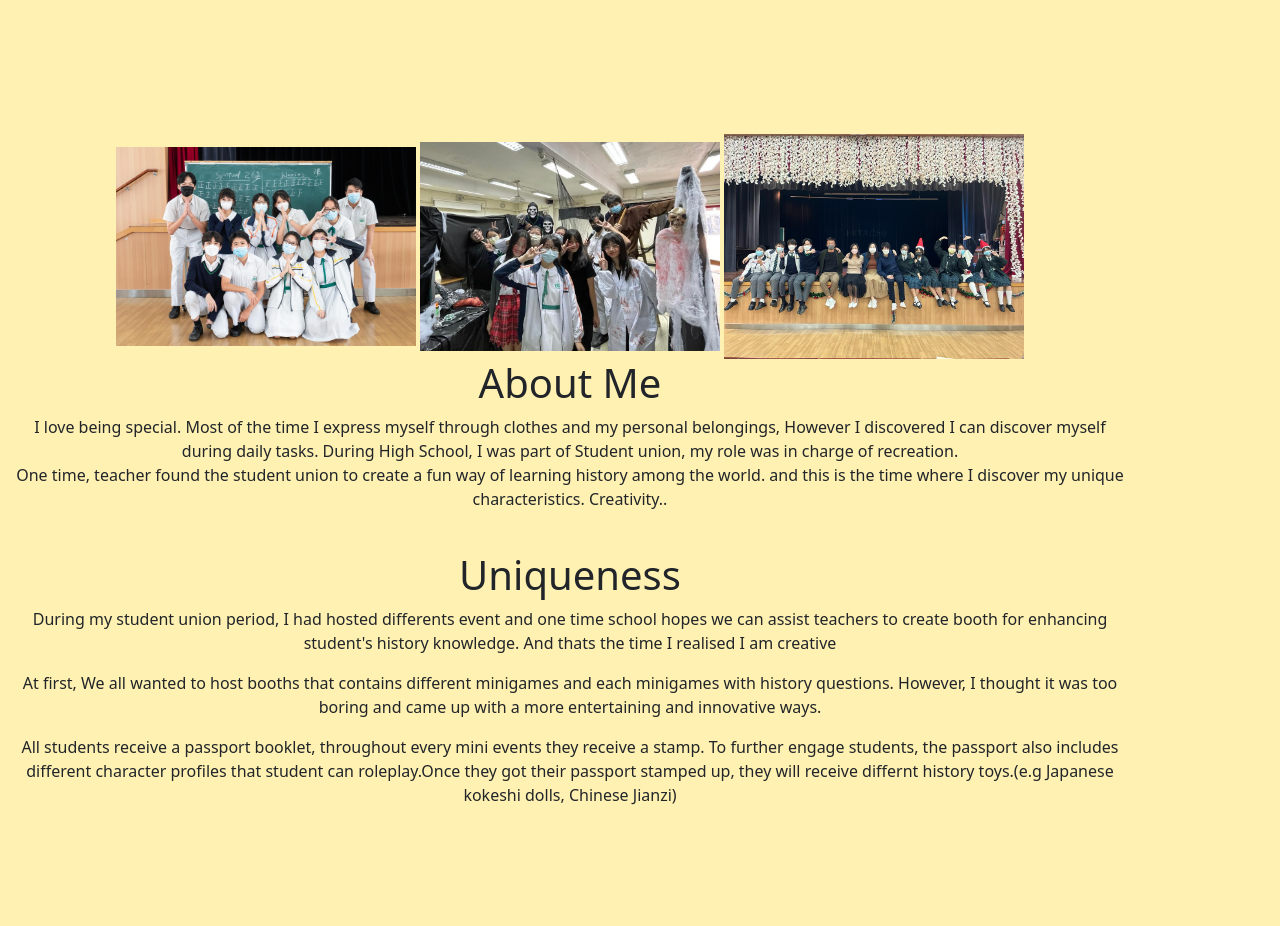
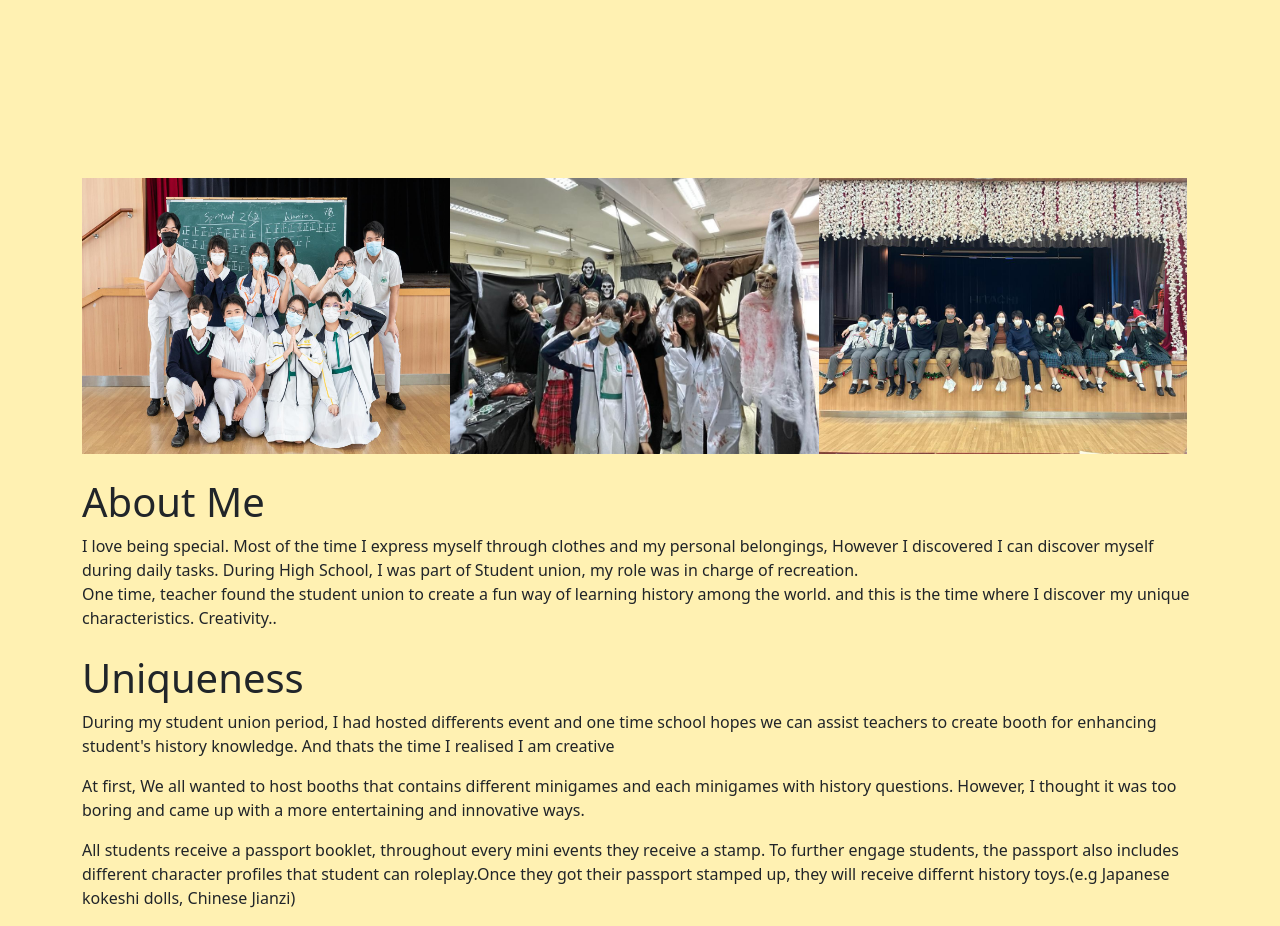
Before and after one commit to mtmccx/myachievementsweb, a plain HTML site: page index.html in a window 1280 px wide. Shown: the part 660-1586 px from the top of the page. Before the commit the page ends 1483 px from the top, so only its background shows below. Drawn offline with nearby package versions, Linux system fonts and the light colour scheme.

Commit message:
fix html css

```diff
--- a/css/master.css
+++ b/css/master.css
@@ -1,19 +1,5 @@
-.img100{
-    width: 300px;
-
-}
-.img200{
-    width: 300px;
-
-}
-.img300{
-    width: 300px;
-
-}
-
-
-.center-text {
-    text-align: center;
+.img {
+    width: 33%;
   }
 
   /* web color */
@@ -23,18 +9,11 @@ body {
   }
   .jumbotron {
     background-color: #fff1b2;
-    padding: 250px ;
+    padding: 250px;
+    height: calc(100vh - 56px);
   }
 
-
-
-
-
   /* Typing effect */
-.container {
-    display: inline-block;
-}
-
   .text {
     font-size: 4em;
     letter-spacing: 5px;
@@ -43,13 +22,13 @@ body {
     width: 100%;
     white-space: nowrap;
     overflow: hidden;
-    animation:
-        typing 4s,
-        cursor .5s step-end infinite alternate;
+    animation: typing 4s, cursor 0.5s step-end infinite alternate;
   }
 
   @keyframes cursor {
-    50% { border-color: transparent }
+    50% {
+      border-color: transparent;
+    }
   }
 
   @keyframes typing {
--- a/index.html
+++ b/index.html
@@ -14,7 +14,6 @@
 <body>
 
   <header>
-
     <nav class="navbar navbar-expand-sm bg-light navbar-light fixed-top">
         <div class="container">
           <a class="navbar-brand" href="#">Melvin Ting</a>
@@ -28,7 +27,6 @@
         </ul>
       </div>
     </nav>
-
 </header>
 
 <div class="jumbotron text-center container">
@@ -38,15 +36,19 @@
 </div>
 
 <section id="aboutme" class="container mt-4 center-text">
-  <img class="img100" src="images/su_grp.jpg" alt="Student Union Group Photo">
-  <img class="img200" src="images/su_halloween.jpg" alt="Student Union Halloween">
-  <img class="img300" src="images/su_singcon.jpg" alt="Student Union Singcon">
+  <div class="d-flex mb-4">
+    <img class="img" src="images/su_grp.jpg" alt="Student Union Group Photo">
+    <img class="img" src="images/su_halloween.jpg" alt="Student Union Halloween">
+    <img class="img" src="images/su_singcon.jpg" alt="Student Union Singcon">
+  </div>
+  <div>
     <h1>About Me</h1>
     <p>I love being special. Most of the time I express myself through clothes and my personal belongings,
       However I discovered I can discover myself during daily tasks. During High School, I was part of Student union, my role was in charge of recreation.
       <br>
       One time, teacher found the student union to create a fun way of learning history among the world.
       and this is the time where I discover my unique characteristics. Creativity..</p>
+    </div>
 </section>
 
 <section id="unique" class="container mt-4 center-text">
```
Lines whose indentation alone changed are shown as unchanged.
